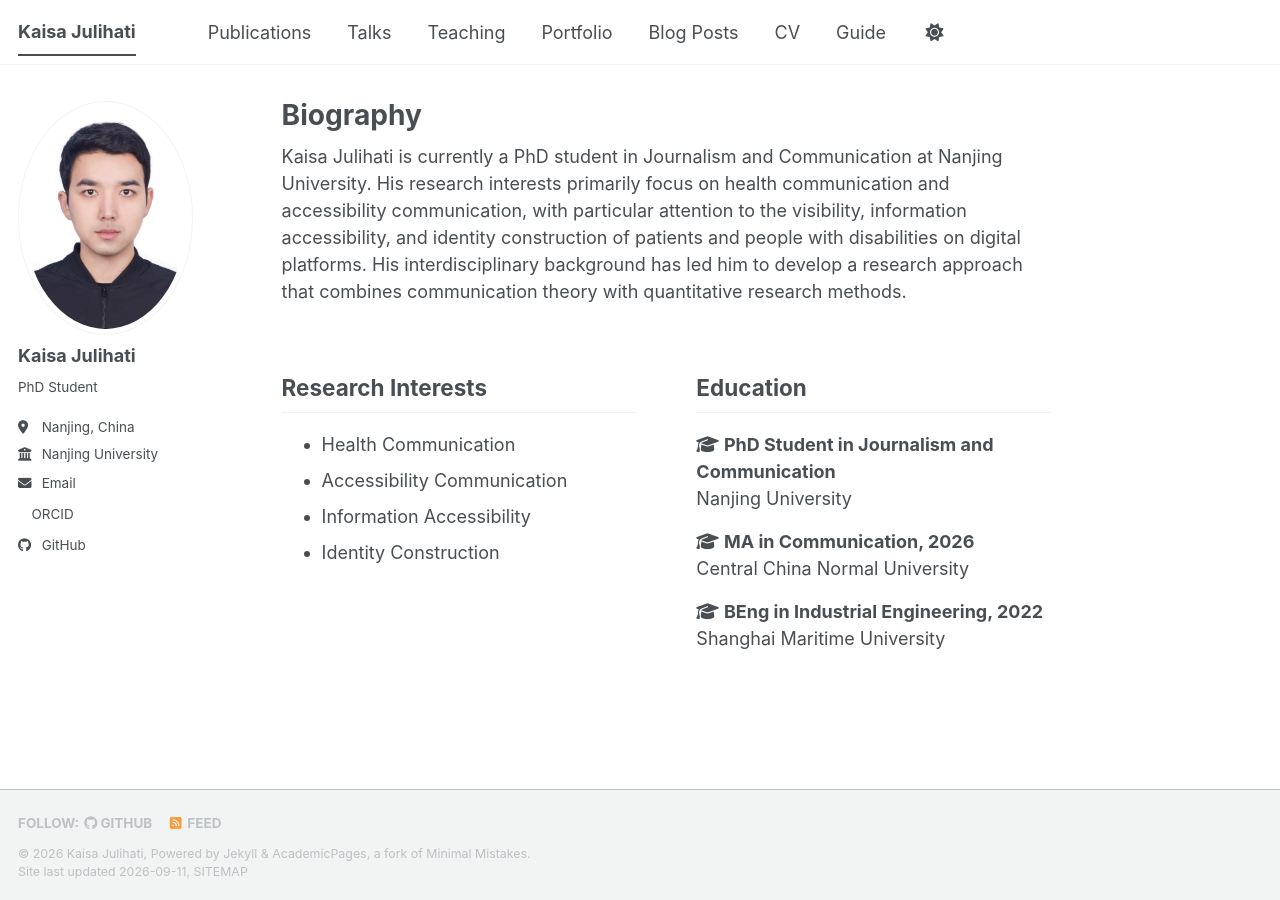
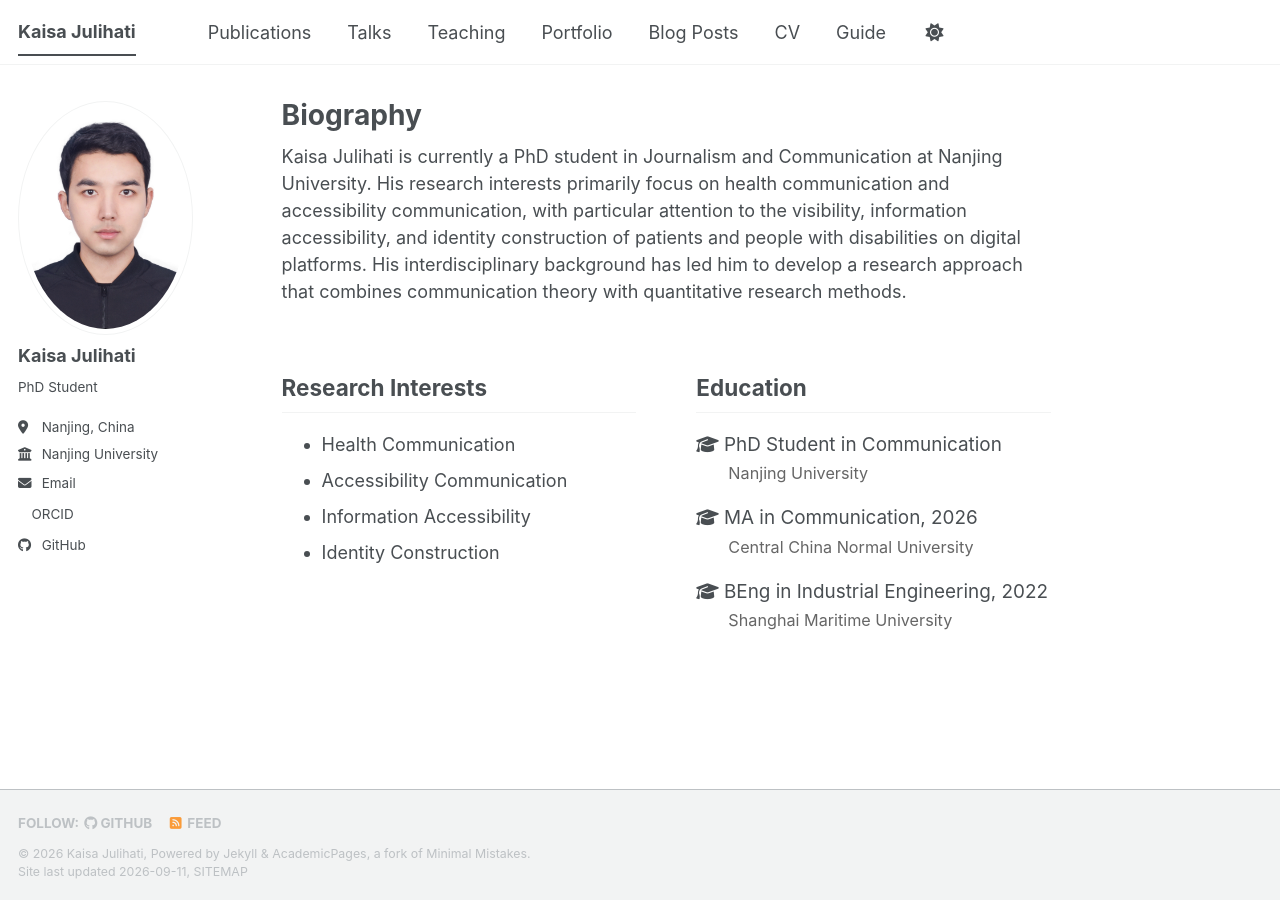
Before and after one commit to KaisaJu/KaisaJu.github.io, a Jekyll site: the page built from _pages/about.md, in a window 1280 px wide. Built offline with Jekyll 4.4.1, drawn with Linux system fonts in a browser that asks for light colours; a style sheet for code colours, icons or effects is not loaded.

Commit message:
Update about.md

```diff
--- a/_pages/about.md
+++ b/_pages/about.md
@@ -23,14 +23,25 @@ Kaisa Julihati is currently a PhD student in Journalism and Communication at Nan
 <div style="flex: 1; min-width: 280px;">
 <h2>Education</h2>
 <ul style="list-style: none; padding-left: 0;">
-  <li style="margin-bottom: 16px;"><i class="fas fa-graduation-cap"></i> <strong>PhD Student in Journalism and Communication</strong><br>
-  Nanjing University</li>
 
-  <li style="margin-bottom: 16px;"><i class="fas fa-graduation-cap"></i> <strong>MA in Communication, 2026</strong><br>
-  Central China Normal University</li>
+<li style="margin-bottom: 18px;">
+<i class="fas fa-graduation-cap"></i>
+<span style="font-size: 1.05em;">PhD Student in Communication</span><br>
+<span style="margin-left: 32px; font-size: 0.9em; color: #666;">Nanjing University</span>
+</li>
 
-  <li><i class="fas fa-graduation-cap"></i> <strong>BEng in Industrial Engineering, 2022</strong><br>
-  Shanghai Maritime University</li>
+<li style="margin-bottom: 18px;">
+<i class="fas fa-graduation-cap"></i>
+<span style="font-size: 1.05em;">MA in Communication, 2026</span><br>
+<span style="margin-left: 32px; font-size: 0.9em; color: #666;">Central China Normal University</span>
+</li>
+
+<li>
+<i class="fas fa-graduation-cap"></i>
+<span style="font-size: 1.05em;">BEng in Industrial Engineering, 2022</span><br>
+<span style="margin-left: 32px; font-size: 0.9em; color: #666;">Shanghai Maritime University</span>
+</li>
+
 </ul>
 </div>
 
```
